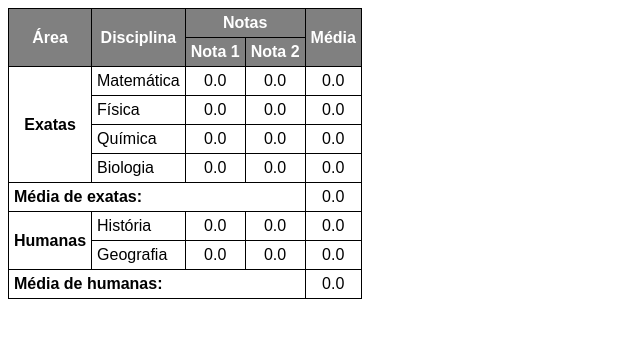
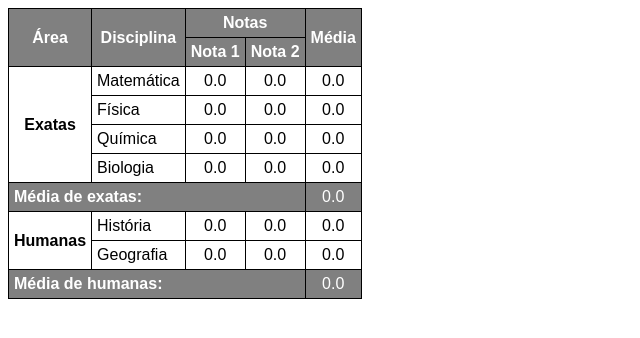
Before and after one commit to rafaelviefe/css-html, a plain HTML site: page exercícios/desafios/módulo 3/d14/index.html in a window 1280 px wide. Shown: the whole page, without its empty margins (0-640 px from the left). Drawn offline with Linux system fonts and the light colour scheme.

Commit message:
desafio 14

```diff
--- a/exercícios/desafios/módulo 3/d14/index.html
+++ b/exercícios/desafios/módulo 3/d14/index.html
@@ -23,6 +23,13 @@
         }
         .média{
             text-align: left;
+            background-color: gray;
+            color: white;
+        }
+        .dd{
+            text-align: center;
+            background-color: gray;
+            color: white;
         }
     </style>
 </head>
@@ -68,10 +75,10 @@
             </tr>
             <tr>
                 <th colspan="4" class="média" scope="row">Média de exatas:</th>
-                <td class="dado">0.0</td>
+                <td class="dd">0.0</td>
             </tr>
             <tr>
-                <th rowspan="2" scope="col">Humanas</th>
+                <th rowspan="2" scope="colgroup">Humanas</th>
                 <td>História</td>
                 <td class="dado">0.0</td>
                 <td class="dado">0.0</td>
@@ -85,7 +92,7 @@
             </tr>
             <tr>
                 <th colspan="4" class="média" scope="col">Média de humanas:</th>
-                <td class="dado">0.0</td>
+                <td class="dd">0.0</td>
             </tr>
         </tbody>
     </table>
```
